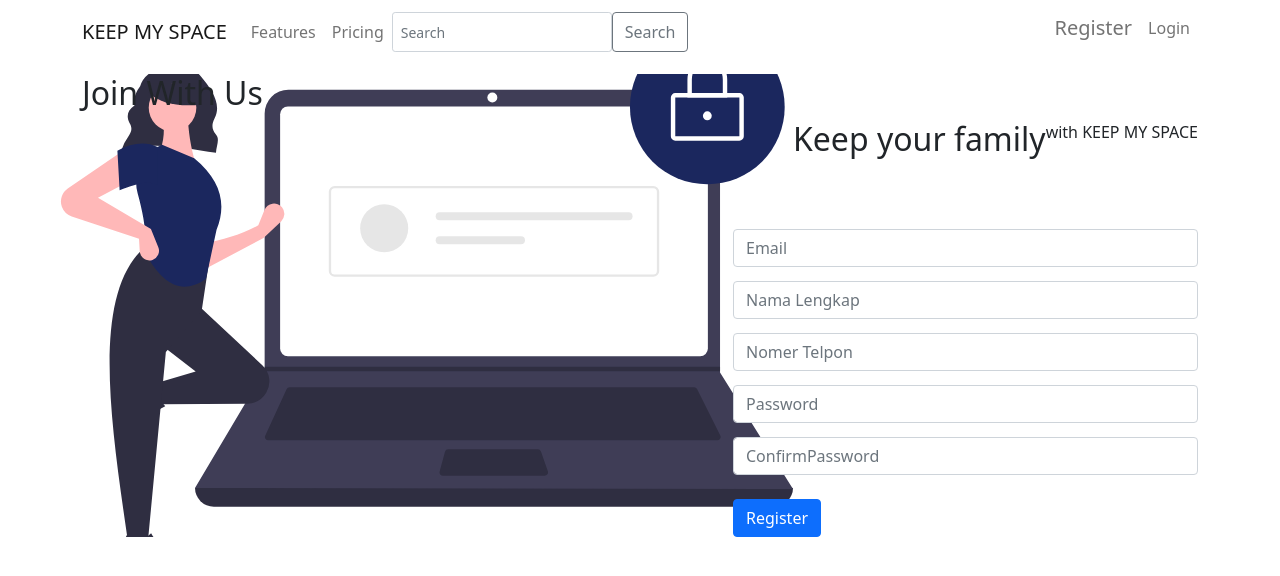
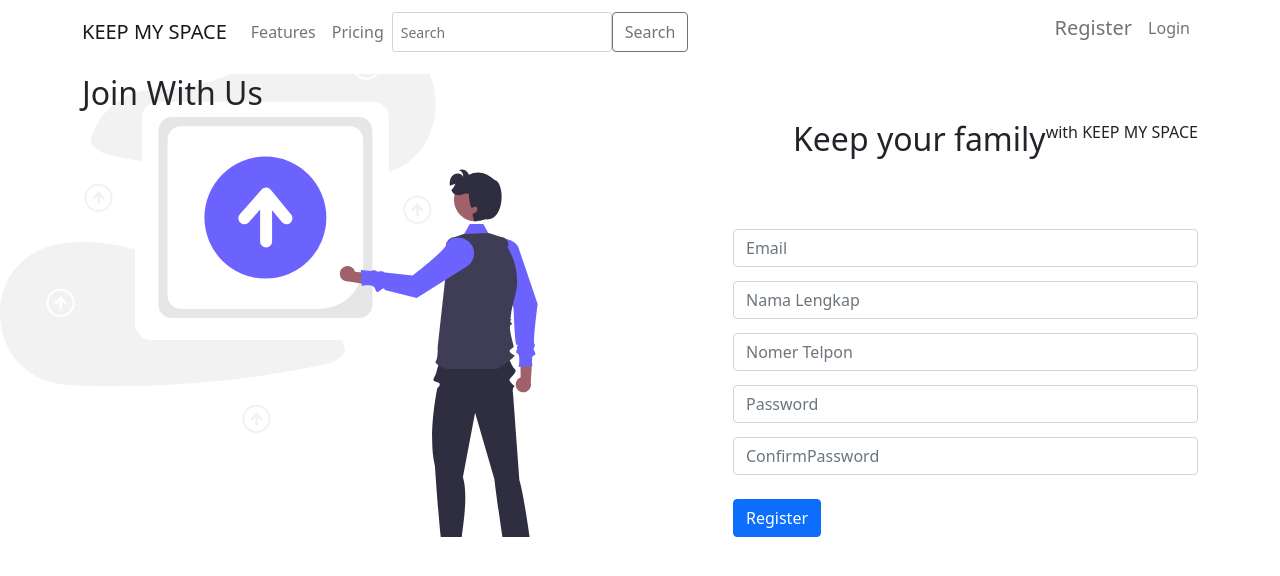
Before and after one commit to BudAzimbud/keepmyspace-react, a React (Create React App) app: page /register in a window 1280 px wide. Shown: the top 576 px of the page. Built offline with nearby package versions, Linux system fonts and the light colour scheme.

Commit message:
update and clear code

```diff
--- a/src/App.js
+++ b/src/App.js
@@ -7,7 +7,7 @@ import HomePage from './Pages/Home';
 function App() {
   return (
     <div className="App">
-      <BrowserRouter>
+      <BrowserRouter forceRefresh={true}>
         <NavbarComponent />
         <Routes>
           <Route exact path='/login' element={< LoginPages />}></Route>
--- a/src/Pages/Home.js
+++ b/src/Pages/Home.js
@@ -5,7 +5,7 @@ class HomePage extends Component {
 
     render() {
         return (
-            <div class="navbar-home">
+            <div className="navbar-home">
                 <Navbar collapseOnSelect >
                     <Container>
 
--- a/src/Pages/RegisterPage.css
+++ b/src/Pages/RegisterPage.css
@@ -1,10 +1,10 @@
 .register-container {
-  background-image: url("../images/backgroundLogin.svg");
+  background-image: url("../images/backgroundRegister.svg");
   background-repeat: no-repeat;
   background-position: left center;
   margin-top: 10px;
 }
 
-.container {
-  opacity: 100%;
+.avatar-register {
+  margin-right: 100px;
 }
```
Also changed, not shown: src/images/backgroundRegister.svg (added).
